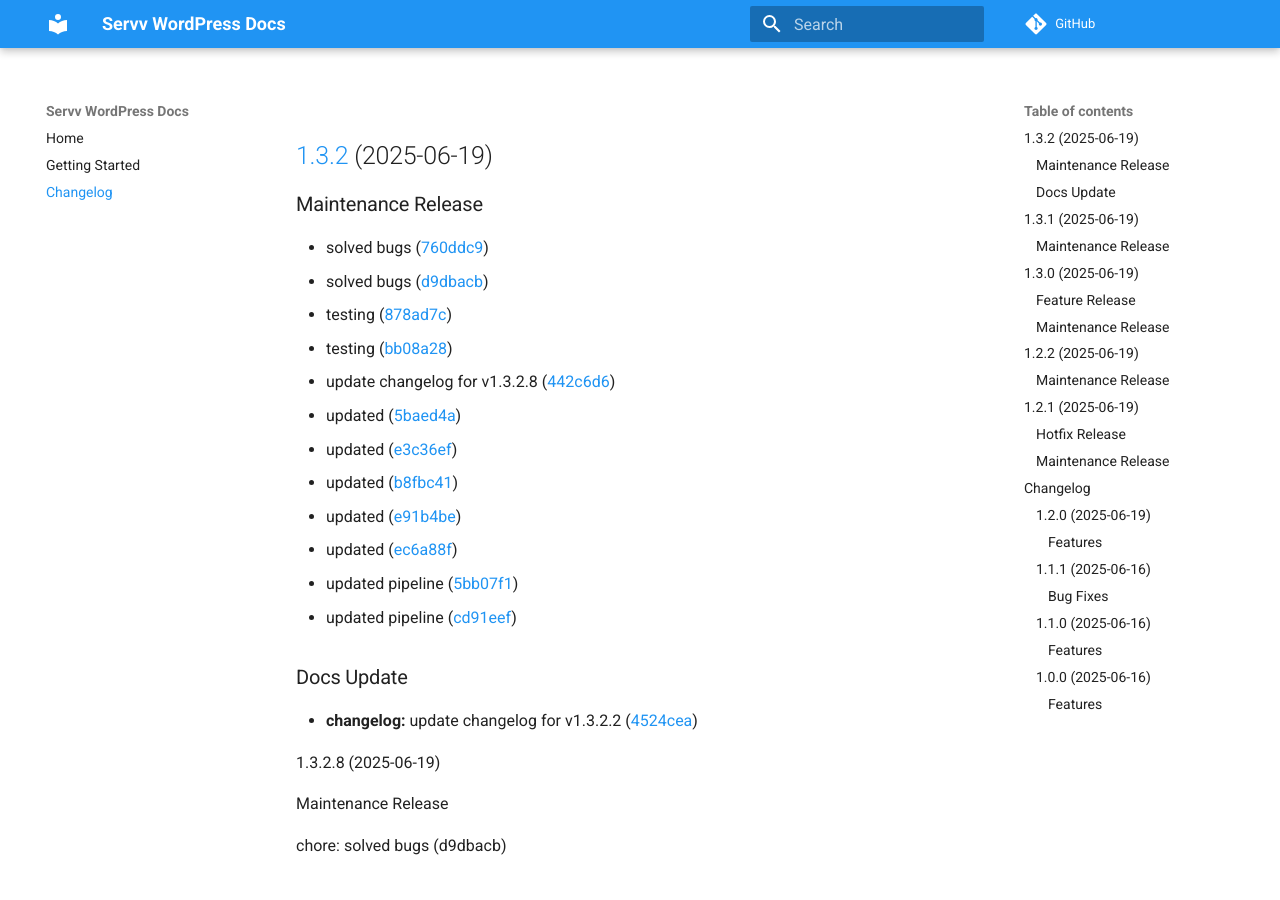
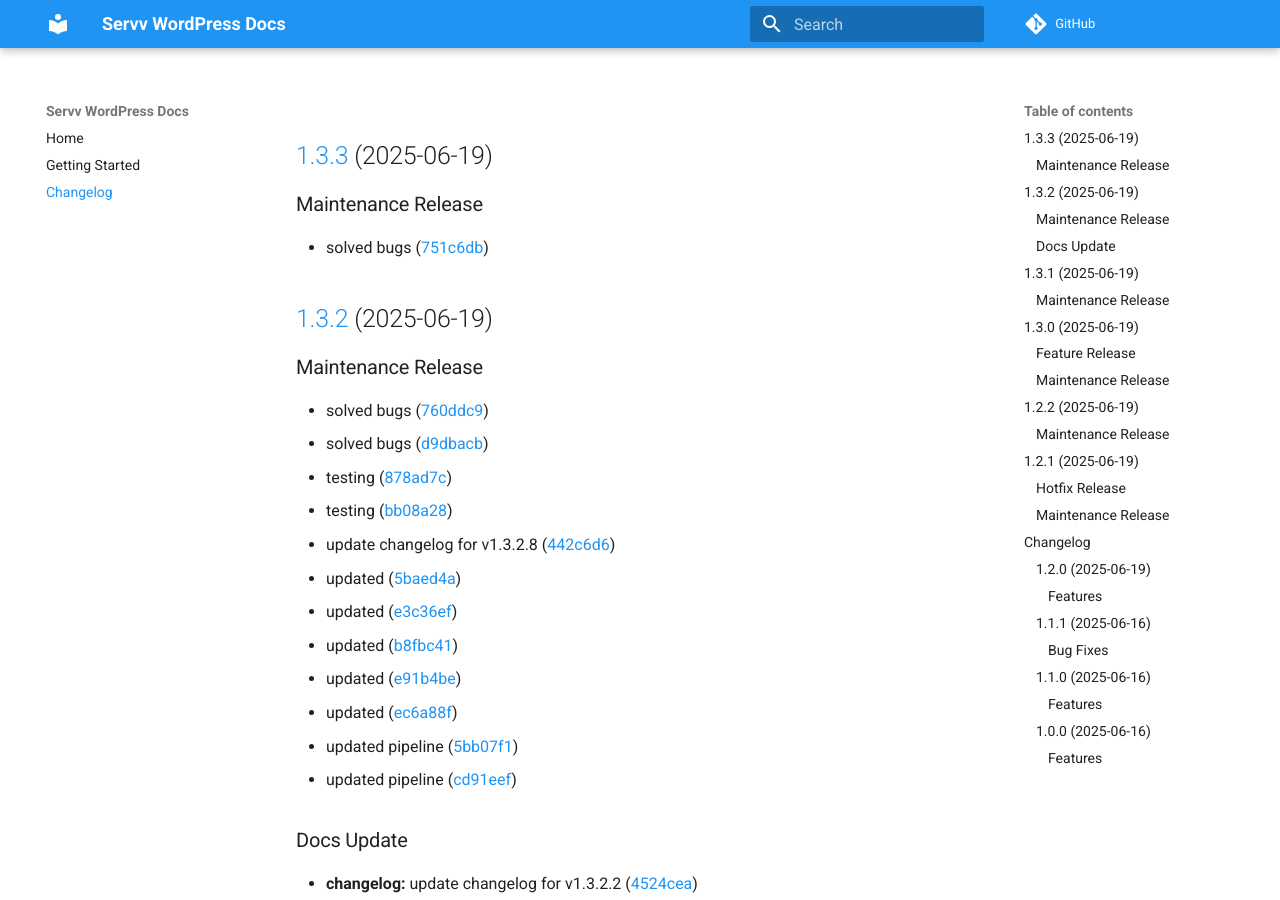
Before and after one commit to varuncoderise/demo_docs, an MkDocs documentation site: the page built from docs/changelog.md, in a window 1280 px wide and 900 px high. Built offline with MkDocs 1.6.1 and Material for MkDocs 9.7.7, drawn with Linux system fonts in a browser that asks for light colours; comment, search, counter and statistics services are not loaded.

Commit message:
Update changelog from v1.3.3

```diff
--- a/docs/changelog.md
+++ b/docs/changelog.md
@@ -1,3 +1,9 @@
+## [1.3.3](https://github.com/varuncoderise/demo-plugin/compare/v1.3.2...v1.3.3) (2025-06-19)
+
+### Maintenance Release
+
+* solved bugs ([751c6db](https://github.com/varuncoderise/demo-plugin/commit/751c6db30973da80f8ea644c7e5524545516a64d))
+
 ## [1.3.2](https://github.com/varuncoderise/demo-plugin/compare/v1.3.1...v1.3.2) (2025-06-19)
 
 ### Maintenance Release
```
